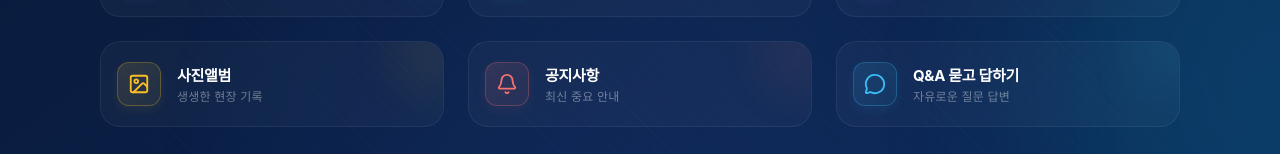
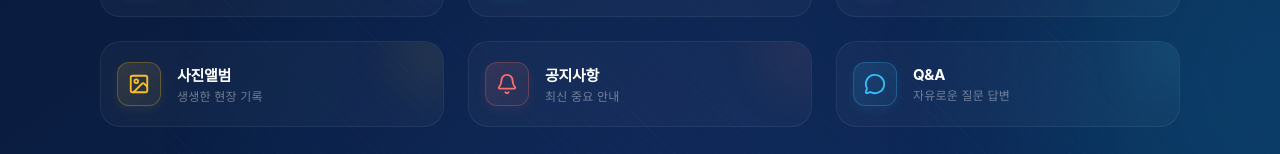
Before and after one commit to joyfulkim/sermon, a Next.js app: page / in a window 1280 px wide. Shown: the part 1104-1258 px from the top of the page. Built offline with nearby package versions, Linux system fonts and the light colour scheme; no server answers; a web font is replaced by a local one.

Commit message:
feat: update social share image and rename Q&A menu

```diff
--- a/src/app/layout.tsx
+++ b/src/app/layout.tsx
@@ -17,6 +17,20 @@ export const metadata: Metadata = {
     title: '설교 세미나 2026 | 아브라함 쿠루빌라 교수',
     description: 'Christ-iconic 설교 세미나 - June 8-9, 선한목자교회',
     type: 'website',
+    images: [
+      {
+        url: '/og-image.png',
+        width: 1200,
+        height: 630,
+        alt: '설교 세미나 2026',
+      },
+    ],
+  },
+  twitter: {
+    card: 'summary_large_image',
+    title: '설교 세미나 2026 | 아브라함 쿠루빌라 교수',
+    description: 'Christ-iconic 설교 세미나 - June 8-9, 선한목자교회',
+    images: ['/og-image.png'],
   },
 };
 
--- a/src/app/page.tsx
+++ b/src/app/page.tsx
@@ -11,7 +11,7 @@ const quickLinks = [
   { href: '/videos', icon: Video, label: '홍보영상', color: '#a78bfa', desc: '세미나 관련 영상 시청' },
   { href: '/photos', icon: ImageIcon, label: '사진앨범', color: '#fbbf24', desc: '생생한 현장 기록' },
   { href: '/notices', icon: Bell, label: '공지사항', color: '#f87171', desc: '최신 중요 안내' },
-  { href: '/qa', icon: MessageCircle, label: 'Q&A 묻고 답하기', color: '#38bdf8', desc: '자유로운 질문 답변' },
+  { href: '/qa', icon: MessageCircle, label: 'Q&A', color: '#38bdf8', desc: '자유로운 질문 답변' },
 ];
 
 export default function HomePage() {
--- a/src/components/layout/BottomNavBar.tsx
+++ b/src/components/layout/BottomNavBar.tsx
@@ -9,7 +9,7 @@ const navItems = [
     { href: '/intro', icon: Info, label: '소개' },
     { href: '/register', icon: FileText, label: '등록' },
     { href: '/notices', icon: Bell, label: '공지' },
-    { href: '/qa', icon: MessageCircle, label: 'Q&A 묻고 답하기' },
+    { href: '/qa', icon: MessageCircle, label: 'Q&A' },
 ];
 
 export default function BottomNavBar() {
```
Also changed, not shown: public/og-image.png (added).
